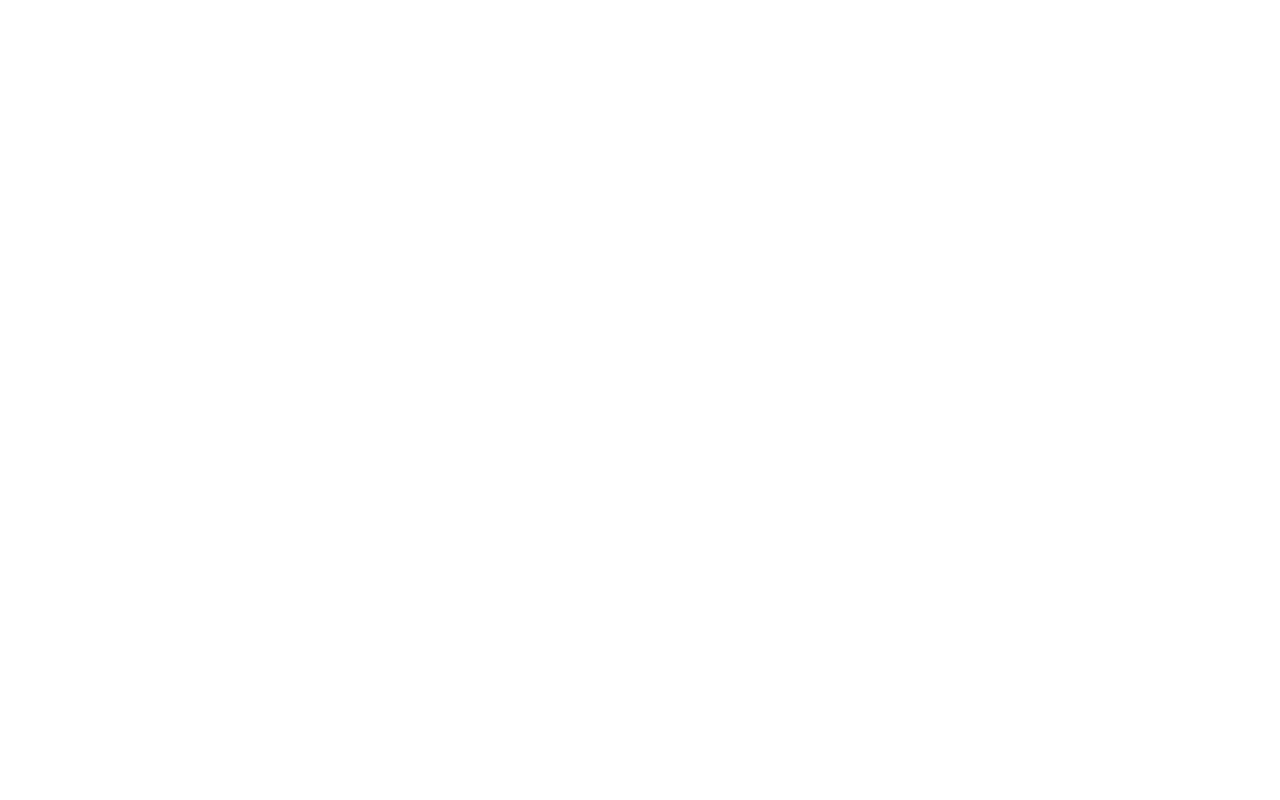
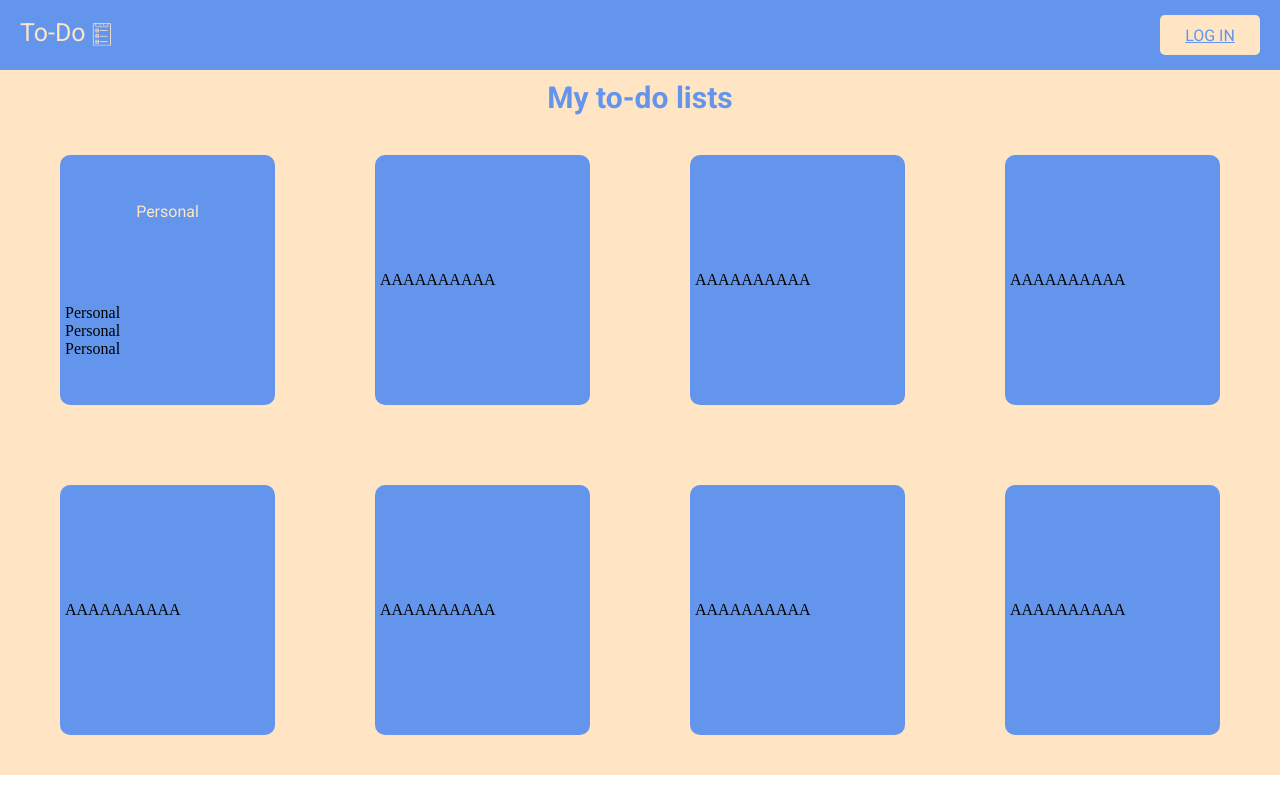
Before and after one commit to GhiwaDaccache/Todo-Website, a plain HTML site: page Pages/todo.html in a window 1280 px wide. Drawn offline with Linux system fonts and the light colour scheme.

Commit message:
lists added

```diff
--- a/Pages/todo.html
+++ b/Pages/todo.html
@@ -0,0 +1,56 @@
+<!DOCTYPE html>
+<html lang="en">
+<head>
+    <meta charset="UTF-8">
+    <meta name="viewport" content="width=device-width, initial-scale=1.0">
+    <link rel="stylesheet" href="../Styles/index.css" />
+    <link rel="stylesheet" href="../Styles/colors.css" />
+    <link rel="stylesheet" href="../Styles/utilities.css" />
+    <link rel="stylesheet" href="../Styles/todo.css" />
+    <title>To-Do Website</title>
+    <link rel="preconnect" href="https://fonts.googleapis.com">
+    <link rel="preconnect" href="https://fonts.gstatic.com" crossorigin>
+    <link href="https://fonts.googleapis.com/css2?family=Roboto:ital,wght@0,100;0,300;0,400;0,500;0,700;0,900;1,100;1,300;1,400;1,500;1,700;1,900&display=swap" rel="stylesheet">
+</head>
+
+<body>
+    <header class="header primary-color flex">
+        <section class="title secondary-color-t flex">
+            <p> To-Do </p>
+            <div class="logo">
+                <img class="image" src="../Elements/Untitled design.png" />
+            </div>
+        </section>
+        <a class="log-in secondary-color primary-color-t flex center" href="./Pages/login.html">
+            <p>LOG IN</p>
+        </a>
+    </header>
+
+    <main class="column center secondary-color">
+        <h1 class="primary-color-t todo-title">My to-do lists</h1>
+        <section class="lists-container flex ">
+            <div class="list flex column primary-color" id="products-container">
+                <div class="list-name secondary-color-t">
+                    <p>Personal</p>
+                </div>
+                <div class="list-item">
+                    <p>Personal</p>
+                    <p>Personal</p>
+                    <p>Personal</p>
+                </div>
+            </div>
+            <div class="list flex column primary-color" id="products-container">AAAAAAAAAA</div>
+            <div class="list flex column primary-color" id="products-container">AAAAAAAAAA</div>
+            <div class="list flex column primary-color" id="products-container">AAAAAAAAAA</div>
+          </section>
+          <section class="lists-container flex">
+            <div class="list flex column primary-color" id="products-container">AAAAAAAAAA</div>
+            <div class="list flex column primary-color" id="products-container">AAAAAAAAAA</div>
+            <div class="list flex column primary-color" id="products-container">AAAAAAAAAA</div>
+            <div class="list flex column primary-color" id="products-container">AAAAAAAAAA</div>
+          </section>
+    </main>
+
+<script src="../Scripts/todo.js"></script>
+</body>
+</html>
--- a/Styles/index.css
+++ b/Styles/index.css
@@ -43,7 +43,6 @@
 
 .main-page{
     height: 100vh;
-    padding: 20px;
     flex-direction: column;
     align-items: space-between;
 }
--- /dev/null
+++ b/Styles/todo.css
@@ -0,0 +1,41 @@
+/* ref
+.main-page{
+    height: 100vh;
+    padding: 20px;
+    flex-direction: column;
+    align-items: space-between;
+}
+*/
+
+.todo-title{
+    font-family: "Roboto";
+    font-size: 30px;
+    padding-top: 10px;
+}
+
+.lists-container {
+    padding: 20px;
+    gap: 20px;
+    flex-wrap: wrap;
+    width: 100%;
+    justify-content: space-around;
+    margin: 20px
+}
+
+.list {
+    height: 250px;
+    padding: 5px;
+    border-radius: 10px;
+    max-width: 250px;
+    min-width: 215px;
+    justify-content: space-around;
+  }
+
+  .list-name{
+    text-align: center;
+    font-family: "Roboto";
+  }
+
+  .list-item{
+    gap: 10px;
+  }
--- a/Styles/utilities.css
+++ b/Styles/utilities.css
@@ -6,3 +6,8 @@
     justify-content: center;
     align-items: center;
 }
+
+.column{
+    display: flex;
+    flex-direction: column;
+}
```
Also changed, not shown: Styles/login.css (+7 -3 lines), Scripts/todo.js (added).
